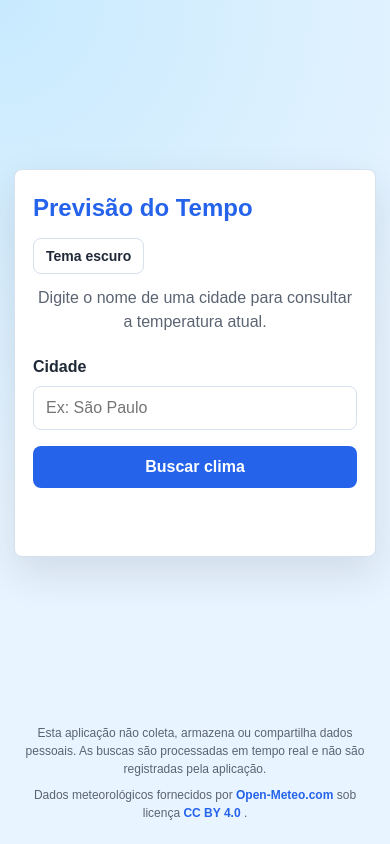
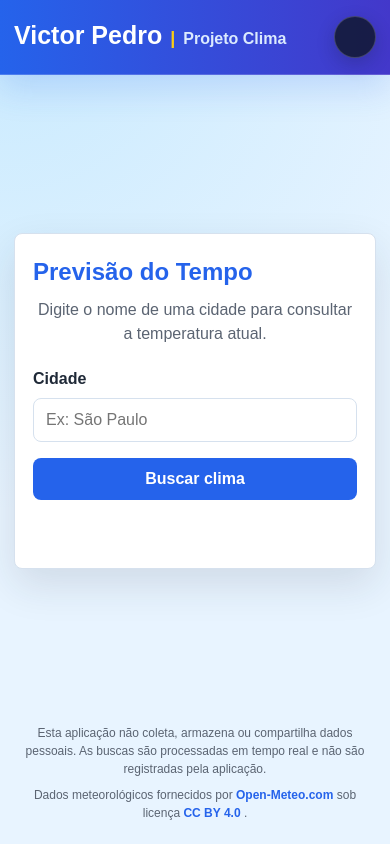
Before and after one commit to victorpgms/projeto_clima, a website: page index.html in a window 390 px wide. Drawn offline with Linux system fonts and the light colour scheme; some icons are missing.

Commit message:
✨ New Feature:  implementação do cabeçalho

```diff
--- a/assets/css/style.css
+++ b/assets/css/style.css
@@ -16,6 +16,12 @@
     --cor-carregando: #1d4ed8;
     --cor-icone: #f59e0b;
     --sombra-card: 0 16px 40px rgba(31, 41, 55, 0.12);
+    --cor-cabecalho-fundo: linear-gradient(90deg, #2563eb 0%, #4338ca 100%);
+    --cor-cabecalho-texto: #ffffff;
+    --cor-cabecalho-texto-suave: #dbeafe;
+    --cor-cabecalho-borda: rgba(255, 255, 255, 0.18);
+    --cor-cabecalho-acento: #facc15;
+    --sombra-cabecalho: 0 14px 34px rgba(37, 99, 235, 0.18);
 }
 
 body {
@@ -48,6 +54,12 @@ body.periodo-noite {
     --cor-carregando: #93c5fd;
     --cor-icone: #facc15;
     --sombra-card: 0 16px 40px rgba(0, 0, 0, 0.35);
+    --cor-cabecalho-fundo: linear-gradient(90deg, #1d4ed8 0%, #312e81 100%);
+    --cor-cabecalho-texto: #ffffff;
+    --cor-cabecalho-texto-suave: #dbeafe;
+    --cor-cabecalho-borda: rgba(255, 255, 255, 0.16);
+    --cor-cabecalho-acento: #facc15;
+    --sombra-cabecalho: 0 14px 34px rgba(0, 0, 0, 0.28);
     background:
         radial-gradient(
             circle at top left,
@@ -69,6 +81,12 @@ body.tema-escuro {
     --cor-carregando: #93c5fd;
     --cor-icone: #facc15;
     --sombra-card: 0 16px 40px rgba(0, 0, 0, 0.35);
+    --cor-cabecalho-fundo: linear-gradient(90deg, #1d4ed8 0%, #312e81 100%);
+    --cor-cabecalho-texto: #ffffff;
+    --cor-cabecalho-texto-suave: #dbeafe;
+    --cor-cabecalho-borda: rgba(255, 255, 255, 0.16);
+    --cor-cabecalho-acento: #facc15;
+    --sombra-cabecalho: 0 14px 34px rgba(0, 0, 0, 0.28);
     background:
         radial-gradient(
             circle at top left,
@@ -76,6 +94,74 @@ body.tema-escuro {
             transparent 28rem
         ),
         var(--cor-fundo);
+}
+
+.cabecalho-portfolio {
+    width: 100%;
+    background: var(--cor-cabecalho-fundo);
+    border-bottom: 1px solid var(--cor-cabecalho-borda);
+    box-shadow: var(--sombra-cabecalho);
+}
+
+.cabecalho-portfolio-link {
+    flex: 1;
+    min-width: 0;
+    color: var(--cor-cabecalho-texto);
+    text-decoration: none;
+}
+
+.cabecalho-conteudo {
+    display: flex;
+    align-items: center;
+    justify-content: space-between;
+    gap: 24px;
+    width: min(100%, 1120px);
+    min-height: 88px;
+    margin: 0 auto;
+    padding: 20px 24px;
+    color: inherit;
+}
+
+.cabecalho-identidade {
+    display: flex;
+    align-items: baseline;
+    flex-wrap: wrap;
+    gap: 10px;
+    line-height: 1.4;
+    letter-spacing: 0;
+}
+
+.cabecalho-portfolio-link:focus-visible {
+    outline: 3px solid rgba(255, 255, 255, 0.72);
+    outline-offset: 6px;
+    border-radius: 8px;
+}
+
+.cabecalho-portfolio-link:hover .cabecalho-projeto {
+    color: var(--cor-cabecalho-texto);
+}
+
+.cabecalho-autor {
+    color: var(--cor-cabecalho-texto);
+    font-size: 30px;
+    font-weight: 800;
+    line-height: 1;
+    white-space: nowrap;
+}
+
+.cabecalho-separador {
+    flex: 0 0 auto;
+    color: var(--cor-cabecalho-acento);
+    font-size: 22px;
+    font-weight: 700;
+}
+
+.cabecalho-projeto {
+    min-width: 0;
+    color: var(--cor-cabecalho-texto-suave);
+    font-size: 19px;
+    font-weight: 700;
+    overflow-wrap: anywhere;
 }
 
 .container {
@@ -109,19 +195,43 @@ h1 {
     color: var(--cor-primaria);
 }
 
-.botao-tema {
+.btn-theme {
+    display: flex;
+    align-items: center;
+    justify-content: center;
     flex: 0 0 auto;
+    width: 46px;
+    height: 46px;
     margin-top: 0;
-    padding: 9px 12px;
-    border: 1px solid var(--cor-borda);
-    background-color: transparent;
-    color: var(--cor-texto);
-    font-size: 14px;
-    font-weight: 700;
+    padding: 0;
+    border: 1px solid rgba(255, 255, 255, 0.18);
+    border-radius: 50%;
+    background-color: rgba(15, 23, 42, 0.82);
+    color: #ffffff;
+    box-shadow: 0 6px 18px rgba(15, 23, 42, 0.22);
+    font-size: 1.25rem;
+    line-height: 1;
+    transition:
+        background-color 0.2s ease,
+        color 0.2s ease,
+        transform 0.2s ease,
+        box-shadow 0.2s ease;
 }
 
-.botao-tema:hover {
-    background-color: rgba(56, 189, 248, 0.12);
+.btn-theme:hover {
+    background-color: rgba(15, 23, 42, 0.95);
+    color: var(--cor-cabecalho-acento);
+    box-shadow: 0 10px 24px rgba(15, 23, 42, 0.28);
+    transform: translateY(-2px);
+}
+
+.btn-theme:focus-visible {
+    outline: 3px solid rgba(255, 255, 255, 0.72);
+    outline-offset: 4px;
+}
+
+.btn-theme .wi {
+    line-height: 1;
 }
 
 .descricao {
@@ -339,6 +449,35 @@ body.tema-escuro .previsao-dia {
 }
 
 @media screen and (max-width: 600px) {
+    .cabecalho-conteudo {
+        align-items: center;
+        gap: 12px;
+        min-height: 0;
+        padding: 16px 14px;
+    }
+
+    .cabecalho-identidade {
+        gap: 8px;
+    }
+
+    .cabecalho-autor {
+        font-size: 25px;
+    }
+
+    .cabecalho-separador {
+        font-size: 18px;
+    }
+
+    .cabecalho-projeto {
+        font-size: 16px;
+    }
+
+    .btn-theme {
+        width: 42px;
+        height: 42px;
+        font-size: 1.1rem;
+    }
+
     .container {
         padding-inline: 14px;
     }
--- a/assets/js/api.js
+++ b/assets/js/api.js
@@ -629,8 +629,17 @@ function atualizarBotaoTema(
         return;
     }
 
-    botaoTema.textContent = temaEscuroAtivo ? "Tema claro" : "Tema escuro";
+    const rotulo = temaEscuroAtivo ? "Ativar tema claro" : "Ativar tema escuro";
+    const classeIcone = temaEscuroAtivo ? "wi-day-sunny" : "wi-night-clear";
+    const icone = document.createElement("i");
+
+    icone.className = `wi ${classeIcone}`;
+    icone.setAttribute("aria-hidden", "true");
+
+    botaoTema.replaceChildren(icone);
     botaoTema.setAttribute("aria-pressed", String(temaEscuroAtivo));
+    botaoTema.setAttribute("aria-label", rotulo);
+    botaoTema.setAttribute("title", rotulo);
 }
 
 function iniciarBusca() {
--- a/index.html
+++ b/index.html
@@ -16,6 +16,8 @@
 
         <title>Previsão do Tempo</title>
 
+        <link rel="icon" type="image/png" href="./assets/img/icone_pg_vpgms.png" />
+
         <link
             rel="stylesheet"
             href="https://cdnjs.cloudflare.com/ajax/libs/weather-icons/2.0.12/css/weather-icons.min.css"
@@ -27,19 +29,39 @@
     </head>
 
     <body class="periodo-dia">
+        <header class="cabecalho-portfolio">
+            <div class="cabecalho-conteudo">
+                <a
+                    class="cabecalho-portfolio-link"
+                    href="https://victorpgms.github.io/portifolio-vpgms"
+                    target="_blank"
+                    rel="noopener noreferrer"
+                    aria-label="Abrir portifolio de Victor Pedro em nova guia"
+                >
+                    <span class="cabecalho-identidade">
+                        <span class="cabecalho-autor">Victor Pedro</span>
+                        <span class="cabecalho-separador" aria-hidden="true">|</span>
+                        <span class="cabecalho-projeto">Projeto Clima</span>
+                    </span>
+                </a>
+
+                <button
+                    type="button"
+                    id="botao-tema"
+                    class="botao-tema btn-theme"
+                    aria-pressed="false"
+                    aria-label="Ativar tema escuro"
+                    title="Ativar tema escuro"
+                >
+                    <i class="wi wi-night-clear" aria-hidden="true"></i>
+                </button>
+            </div>
+        </header>
+
         <main class="container">
             <section class="card" aria-labelledby="titulo-app">
                 <div class="topo-card">
                     <h1 id="titulo-app">Previsão do Tempo</h1>
-
-                    <button
-                        type="button"
-                        id="botao-tema"
-                        class="botao-tema"
-                        aria-pressed="false"
-                    >
-                        Tema escuro
-                    </button>
                 </div>
 
                 <p class="descricao">
```
Also changed, not shown: tests/api.test.js (+22 -3 lines), assets/img/icone_pg_vpgms.png (added).
